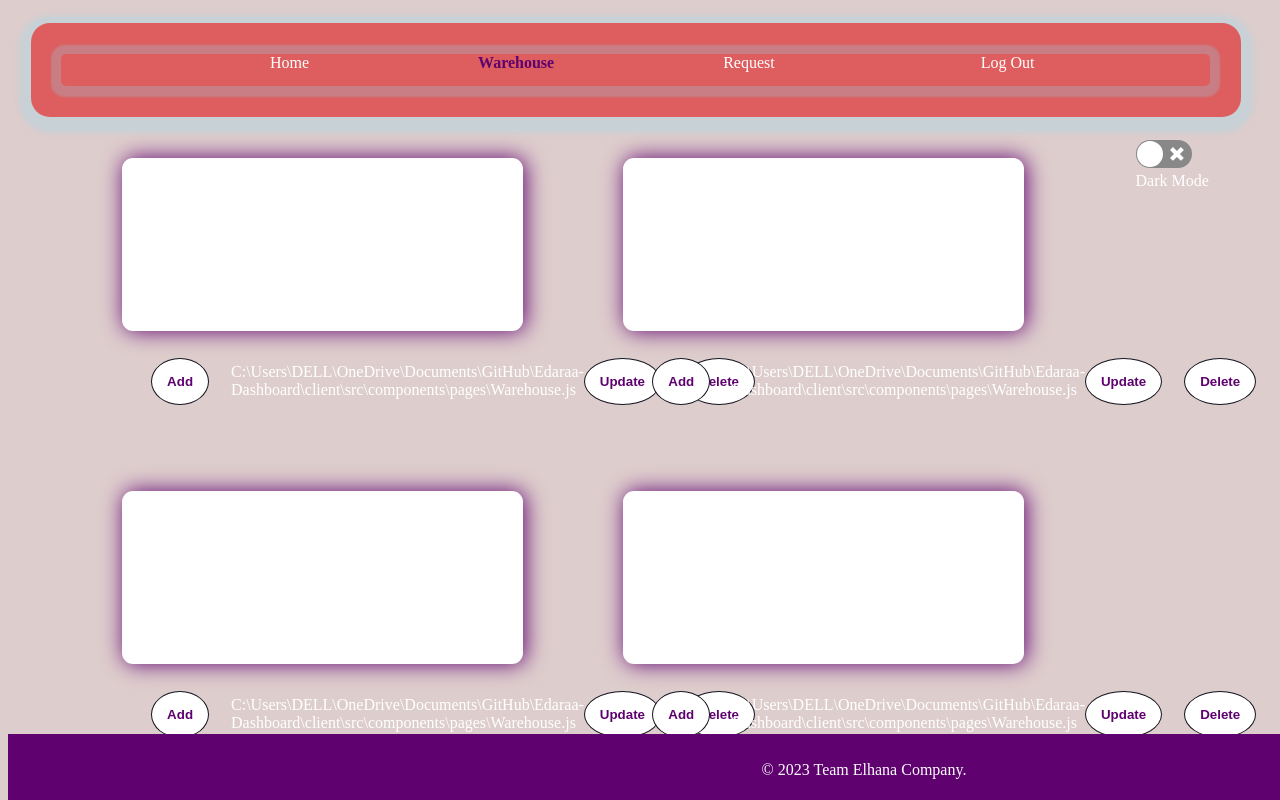
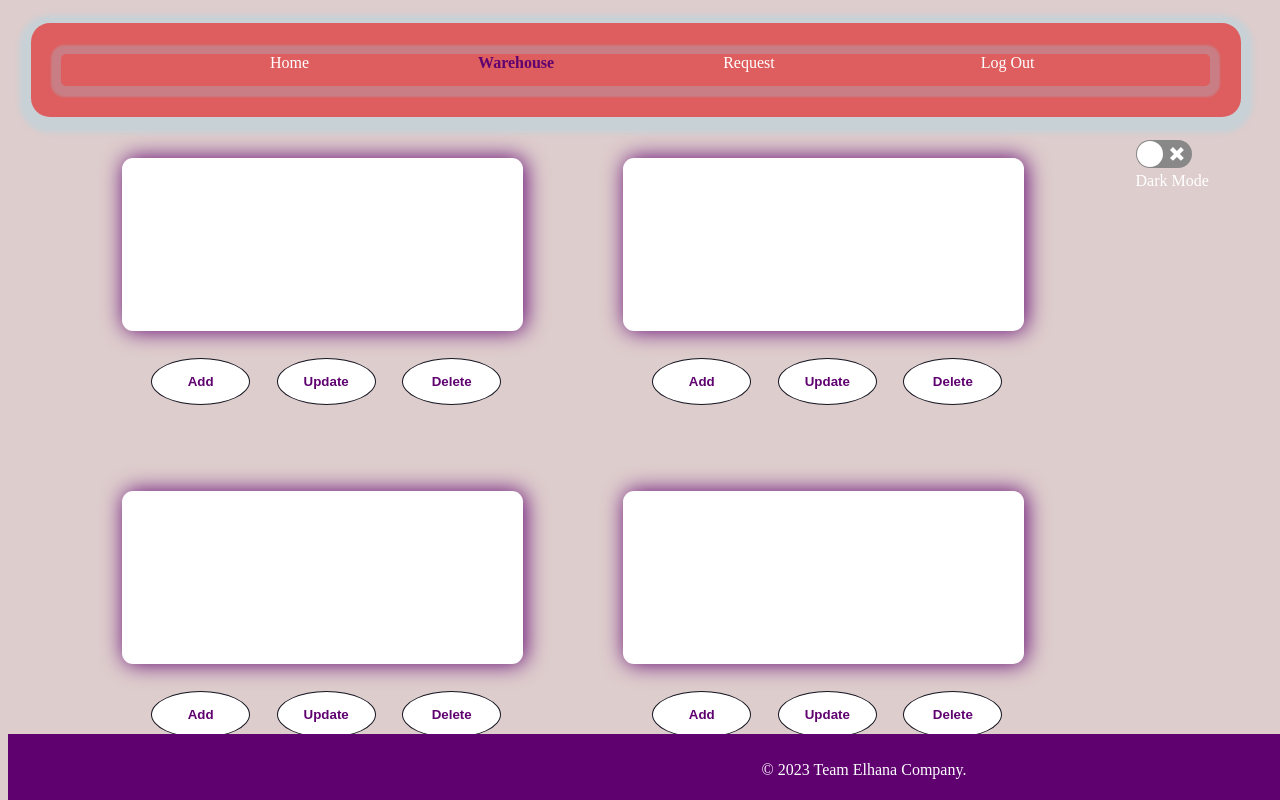
Before and after one commit to Omnia-Arafat/Edaraa-Dashboard, a React (Create React App) app in the folder client/: page /warehouse in a window 1280 px wide. Shown: the top 800 px of the page. Built offline with nearby package versions, Linux system fonts and the light colour scheme; no server answers.

Commit message:
update warehouse added

```diff
--- a/client/src/components/pages/Warehouse.js
+++ b/client/src/components/pages/Warehouse.js
@@ -17,7 +17,7 @@ function Warehouse(props) {
           <button>
             <Link to={"/Mange_products/"}>Add</Link>
           </button>
-          C:\Users\DELL\OneDrive\Documents\GitHub\Edaraa-Dashboard\client\src\components\pages\Warehouse.js
+
           <button>
             <Link to={"/Update_warehouse/"}>Update</Link>
           </button>
```
